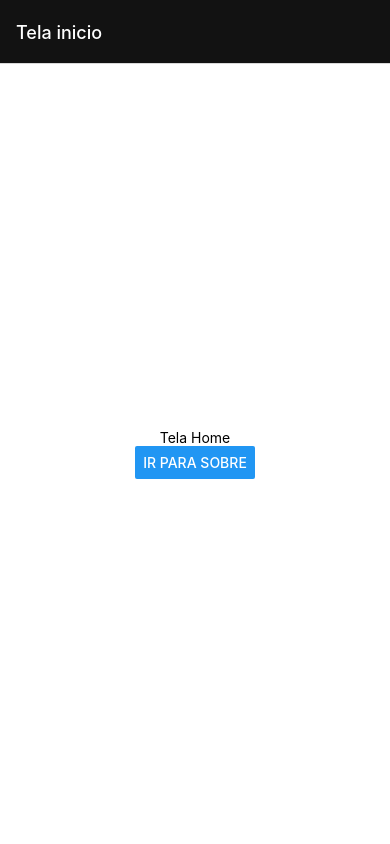
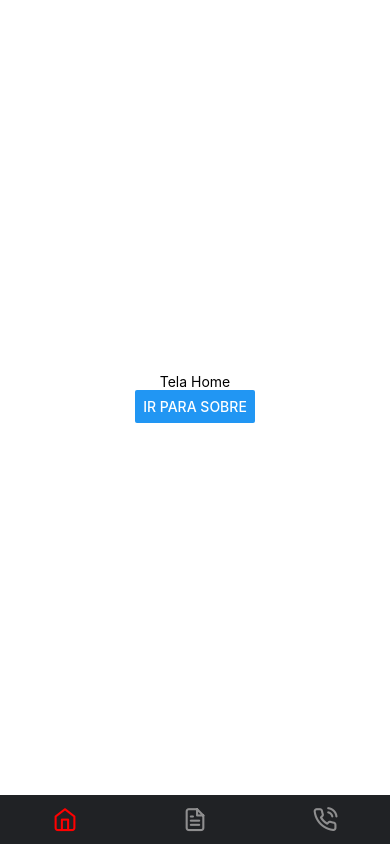
Before and after one commit to GabrielSilva88/using-drawer, a React Native app: screen / in a window 390 px wide. Built offline with nearby package versions, Linux system fonts and the light colour scheme.

Commit message:
Seção: 58. Trabalhando com Tabs_ finalizando o projeto

```diff
--- a/App.js
+++ b/App.js
@@ -4,47 +4,79 @@ import React from 'react';
 import { NavigationContainer } from '@react-navigation/native';
 
 // npm install @react-navigation/native-stack;
-import { createNativeStackNavigator } from '@react-navigation/native-stack';
+//import { createNativeStackNavigator } from '@react-naavigation/native-stack';
+// npm install @react-navigation/bottom-tabs
+
+//recomendado npm install react-native-vector-icons ^ npm install --save react-native-vector-icons
+import { Feather } from '@expo/vector-icons'
 
 import Home from './src/pages/Home';
 import Sobre from './src/pages/Sobre';
 import Contato from './src/pages/Contato';
+import { createBottomTabNavigator } from '@react-navigation/bottom-tabs';
 
-const Stack = createNativeStackNavigator();
-
+// subistituidos o Stack "const Stack = createNativeStackNavigator();" para Tab
+const Tab = createBottomTabNavigator();
 
 export default function App() {
   return (
     <NavigationContainer>
-      <Stack.Navigator>
-        <Stack.Screen
+      <Tab.Navigator
+        screenOptions={{
+          headerShown: false,
+          tabBarHideOnKeyboard: true,
+          tabBarShowLabel: false,
+          tabBarActiveTintColor: '#FF0000',
+
+          tabBarStyle: {
+            backgroundColor: '#202225',
+            borderTopWidth: 0
+          }
+        }}
+      >
+        <Tab.Screen
           name='Home'
           component={Home}
           options={{
-            title: 'Tela inicio',
-            headerStyle: {
-              backgroundColor: '#121212'
-            },
-            headerTintColor: '#fff',
-            headerShown: true
+            tabBarIcon: ({ color, size }) => {
+              return <Feather
+                name="home"
+                color={color}
+                size={size}
+              />
+            }
           }}
         />
-        <Stack.Screen
+
+        <Tab.Screen
           name='Sobre'
           component={Sobre}
           options={{
-            title: 'Pagina Sobre'
+            tabBarIcon: ({ color, size }) => {
+              return <Feather
+                name="file-text"
+                color={color}
+                size={size}
+              />
+            }
           }}
         />
-         <Stack.Screen
+
+        <Tab.Screen
           name='Contato'
           component={Contato}
           options={{
-            title: 'Contato'
+            tabBarIcon: ({ color, size }) => {
+              return <Feather
+                name="phone-call"
+                color={color}
+                size={size}
+              />
+            }
           }}
+        />
 
-        />
-      </Stack.Navigator>
+      </Tab.Navigator>
     </NavigationContainer>
   );
 }
--- a/package.json
+++ b/package.json
@@ -9,6 +9,7 @@
     "web": "expo start --web"
   },
   "dependencies": {
+    "@expo/vector-icons": "^13.0.0",
     "@react-navigation/bottom-tabs": "^6.5.11",
     "@react-navigation/native": "^6.1.9",
     "@react-navigation/native-stack": "^6.9.17",
@@ -18,7 +19,8 @@
     "react-native": "0.72.6",
     "react-native-gesture-handler": "~2.12.0",
     "react-native-safe-area-context": "4.6.3",
-    "react-native-screens": "~3.22.0"
+    "react-native-screens": "~3.22.0",
+    "react-native-vector-icons": "^10.0.3"
   },
   "devDependencies": {
     "@babel/core": "^7.20.0"
```
Also changed, not shown: 1 other file (tests, documents, lock files or other folders).
